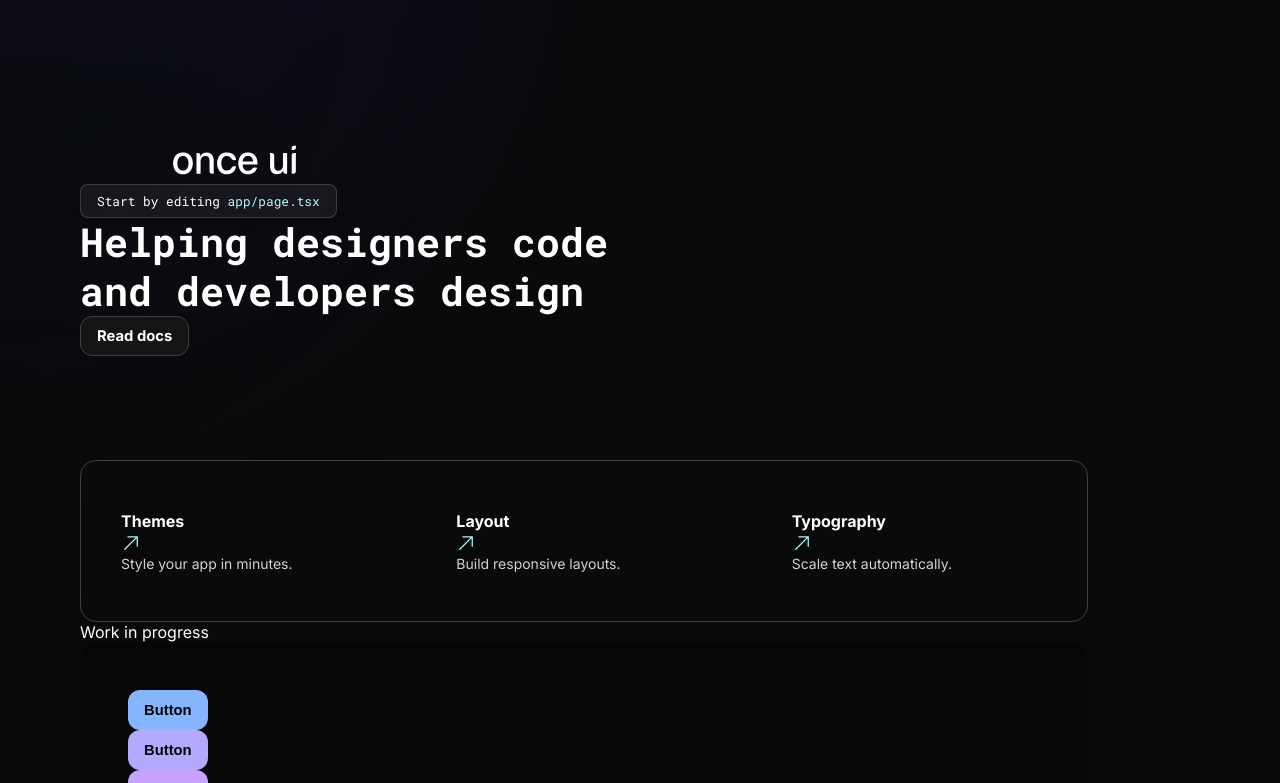
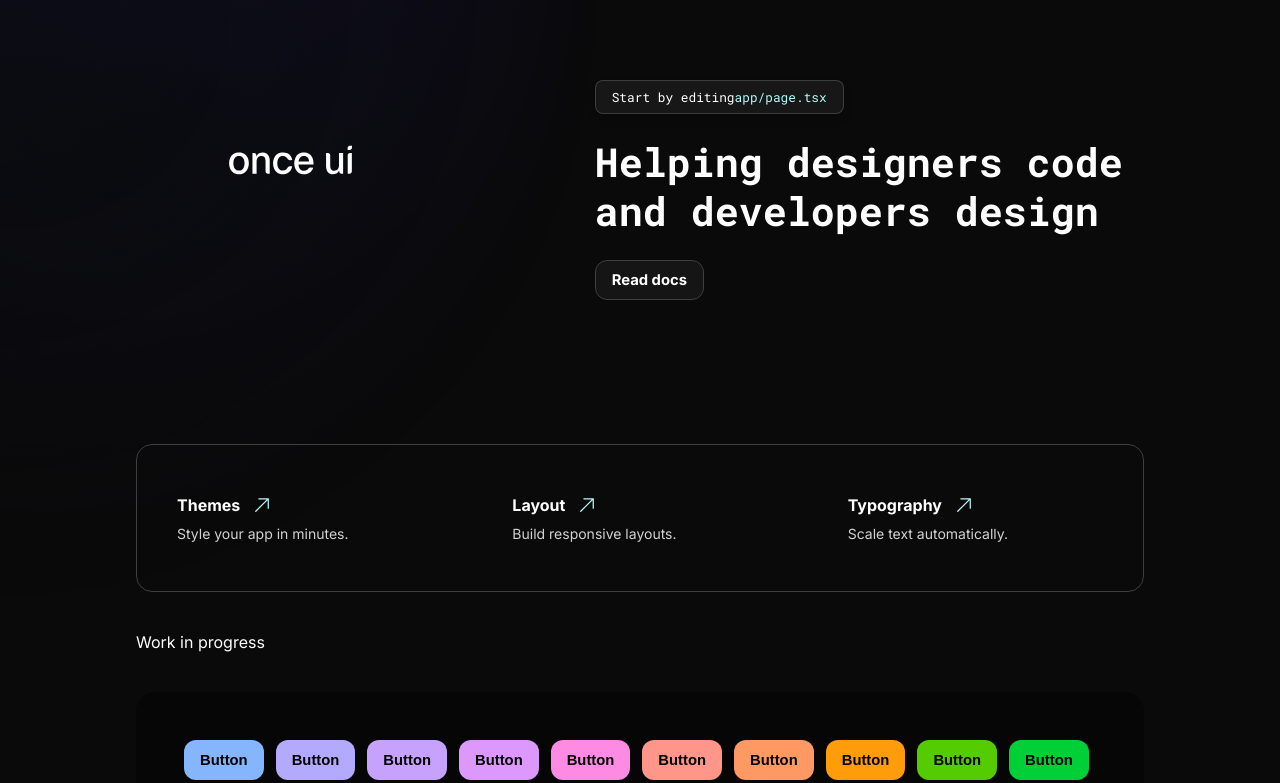
Before and after one commit to once-ui-system/nextjs-starter, a Next.js app: page / in a window 1280 px wide. Shown: the top 783 px of the page. Built offline with nearby package versions, Linux system fonts and the light colour scheme.

Commit message:
update flex utility classes with prefix

```diff
--- a/src/once-ui/styles/layout.scss
+++ b/src/once-ui/styles/layout.scss
@@ -1,5 +1,9 @@
-.flex {
+.display-flex {
     display: flex;
+}
+
+.display-inline-flex {
+    display: inline-flex;
 }
 
 .flex-column {
```
